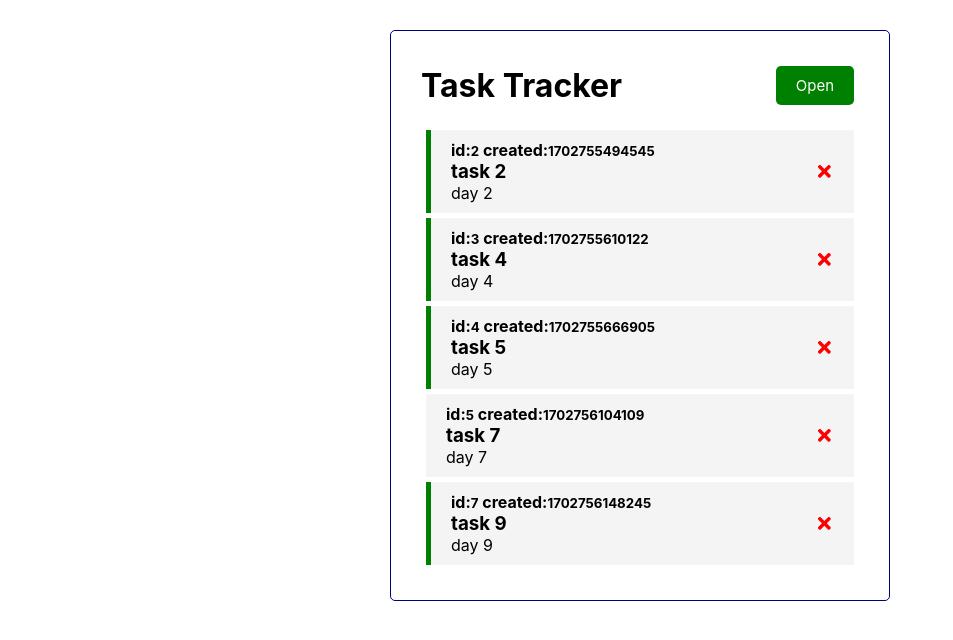
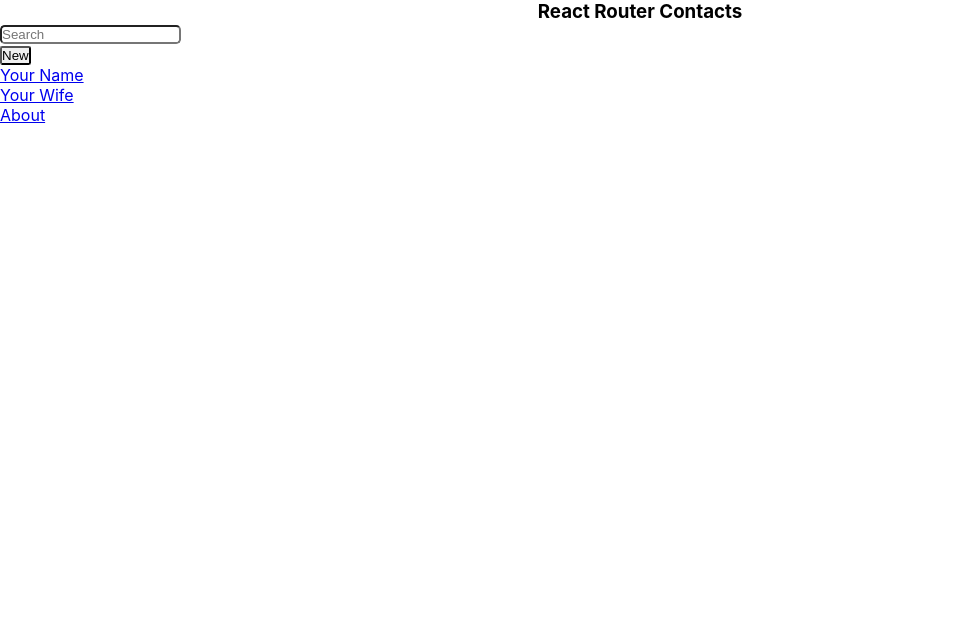
Before and after one commit to perlov3301/react_crash, a React (Create React App) app: page / in a window 1280 px wide. Shown: the top 640 px of the page, without its empty margins (0-953 px from the left). Built offline with nearby package versions, Linux system fonts and the light colour scheme; data requests are answered from the project's data file.

Commit message:
router before <Link>

```diff
--- a/db.json
+++ b/db.json
@@ -10,16 +10,9 @@
     {
       "text": "task 4",
       "day": "day 4",
-      "reminder": true,
+      "reminder": false,
       "created": 1702755610122,
       "id": 3
-    },
-    {
-      "text": "task 5",
-      "day": "day 5",
-      "reminder": true,
-      "created": 1702755666905,
-      "id": 4
     },
     {
       "text": "task 7",
--- a/package.json
+++ b/package.json
@@ -35,5 +35,8 @@
       "last 1 firefox version",
       "last 1 safari version"
     ]
+  },
+  "devDependencies": {
+    "@types/react": "^18.2.45"
   }
 }
--- a/src/App.js
+++ b/src/App.js
@@ -1,5 +1,9 @@
 import React, { useState, useEffect } from 'react';
+// import { BrowserRouter as Router, Route  } from 'react-router-dom';
+import { BrowserRouter, Route  } from 'react-router-dom';
 import Header from './components/Header';
+import Footer from './components/Footer';
+import About from './components/About';
 import Tasks from './components/Tasks';
 import AddTask from './components/AddTask';
 
@@ -100,7 +104,12 @@ function App() {
             onToggle={toggleReminder}
         />
         }
+        <p style={{textAlign:'center'}}>
+          <a href={`/about`} >href_/about within p</a>
+        </p>
+        <Footer />
       </div>
+
   );
 }
 
--- /dev/null
+++ b/src/ErrorPage.js
@@ -0,0 +1,15 @@
+import { useRouteError } from "react-router-dom";
+
+const ErrorPage = () => {
+    const error =useRouteError();
+    console.error(error);
+    return(
+    <div id="error-page">
+      <h1 style={{textAlign:'center'}}>error</h1>
+      <p style={{textAlign:'center'}}>
+        message:<i>{error.statusText || error.message}</i>
+      </p>
+    </div>);
+} ;
+
+export default ErrorPage;
--- /dev/null
+++ b/src/components/About.js
@@ -0,0 +1,13 @@
+const About = () => {
+  console.log("Aboutjs;");
+    return (
+        <div style={{textAlign:'center'}}>
+          <h3>About Page</h3>
+          <h4>Version 1.0.0</h4>
+          {/* <a href='/' >Go back </a> */}
+          <a href="/" >Back</a>
+        </div>
+    );
+};
+
+export default About;
--- /dev/null
+++ b/src/components/Footer.js
@@ -0,0 +1,12 @@
+import { Link } from "react-router-dom";
+const Footer = () => {
+    return (
+        <footer>
+            <p>Copyright &copy; &nbsp;2023  </p>
+            <a href="/about" >About_href</a>
+            {/* <Link to={`about`} >About_Link</Link> */}
+        </footer>
+    );
+};
+
+export default Footer;
--- a/src/index.js
+++ b/src/index.js
@@ -1,17 +1,40 @@
-import React from 'react';
-import ReactDOM from 'react-dom/client';
+import * as React from 'react';
+import * as ReactDOM from 'react-dom/client';
+import {
+  createBrowserRouter,
+  RouterProvider,
+} from "react-router-dom";
 import './index.css';
 import App from './App';
-// import reportWebVitals from './reportWebVitals';
+import Root from "./routes/root"
+import ErrorPage from "./ErrorPage"
+import About from './components/About';
+import Contact from './routes/contact';
 
+const router = createBrowserRouter([
+  {
+    path: "/",
+    element: <Root />,
+    errorElement: <ErrorPage />,
+    children: [  {
+        path: "contacts/:contactId",
+        element: <Contact />
+      }],
+  },
+  // {
+  //   path: "contacts/:id",
+  //   element: <Contact />,
+  // },
+  {
+    path: "about",
+    element: <About />,
+  }
+]);
 const root = ReactDOM.createRoot(document.getElementById('root'));
 root.render(
   <React.StrictMode>
-    <App />
+    <RouterProvider router={router} />
   </React.StrictMode>
 );
-
-// If you want to start measuring performance in your app, pass a function
-// to log results (for example: reportWebVitals(console.log))
-// or send to an analytics endpoint. Learn more: https://bit.ly/CRA-vitals
-// reportWebVitals();
+// element: <div style={{textAlign:'center',fontWeight:'bold'}} >Hello World</div>,
+    // element: <App />,
--- /dev/null
+++ b/src/routes/contact.js
@@ -0,0 +1,97 @@
+import { Form, useParams } from "react-router-dom";
+
+const Contact = (id) => {
+    const par = useParams();
+    let imgUrl="";
+    console.log("Contactjs; params.key:"+ Object.keys(par));
+        const Mary = "https://upload.wikimedia.org/wikipedia/commons/0/08/Mary-anne-disraeli.jpg"
+        const Disraeli =
+    "https://upload.wikimedia.org/wikipedia/commons/thumb/1/13/Benjamin_Disraeli_by_H_Lenthall.jpg/800px-Benjamin_Disraeli_by_H_Lenthall.jpg";
+    if (par.contactId==1) { imgUrl=Disraeli;}
+     else {
+        if (par.contactId==2) { imgUrl= Mary;  }
+        else {imgUrl="../../../../downloads/disraeli_queenVictoria.jpg";}
+    }
+
+    const contact = {
+        first: "Your",
+        last: "Name",
+        avatar: imgUrl ,
+        twitter: "your_handle",
+        notes: "Some notes",
+        favorite: true,
+    };
+    return (
+        <div id="contact">
+            <div style={{textAlign:"center"}}>
+                <img
+                  key={contact.avatar}
+                  src={contact.avatar || imgUrl}
+                  width="300"
+                />
+            </div>
+
+            <div>
+                <h1>
+                    {contact.first || contact.last ? (
+                        <>
+                          {contact.first} {contact.last}
+                        </>
+                    ) : (
+                        <i>No Name</i>
+                    ) } {" "}
+                  <Favorite contact={contact} />
+                </h1>
+                {contact.twitter && (
+                    <p>
+                        <a target="_blanc" href={`https://twitter.com/${contact.twitter}`} >
+                           {contact.twitter}
+                        </a>
+                    </p>
+                )}
+                {contact.notes && <p>{contact.notes}</p>}
+            <div>
+                <Form action="edit">
+                    <button type="submit">Edit</button>
+                </Form>
+                <Form
+                  method="post"
+                  action="destroy"
+                  onSubmit={(event) =>{
+                    // if ( !confirm("please confirm you want to delete this record"))
+                     { event.preventDefault.Default(); }
+                  }}
+                >
+                    <button type="submit">Delete</button>
+                </Form>
+            </div>
+        </div>
+    </div>
+    );
+};
+
+export default Contact;
+
+function Favorite({contact}) {
+    // this is a `let` for later
+    let favorite = contact.favorite;
+    return (
+        <Form method="post">
+            <button
+              name="favorite"
+              value={favorite? "false":"true"}
+              aria-label={
+                favorite ? "Remove from favorites" :
+                           "Add to favorites"
+              }
+            >
+            {favorite ? "★ " : "☆"}
+            </button>
+            <h3 style={{fontSize: '1rem', fontWeight:"170"}}> stars with code
+                "&#9734":&#9734;   "&#9733":&#9733;
+            </h3>
+
+        </Form>
+
+    );
+}
--- /dev/null
+++ b/src/routes/root.js
@@ -0,0 +1,39 @@
+import { Outlet, Link } from "react-router-dom";
+export default function Root () {
+    return (
+        <>
+        <div id="sidebar" >
+            <h3 style={{textAlign:'center'}}> React Router Contacts</h3>
+            <div
+            //   style={{display:'block'}}
+            >
+                <form id="search-form" role="search"
+                  style={{display:'block'}}
+                >
+                    <input style={{borderRadius:'0.3rem'}}
+                      id="q"
+                      aria-label="Search contacts"
+                      placeholder="Search"
+                      type="search"
+                      name="q"
+                    />
+                    <div id="search-spinner" aria-hidden hidden={true} />
+                    <div className="sr-only" aria-live="polite" ></div>
+                </form>
+                <form method="post" >
+                    <button style={{borderRadius:'0.15rem'}}
+                      type="submit" >New</button>
+                </form>
+            </div>
+            <nav>
+                <ul>
+                    <li><a href={`/contacts/1`} >Your Name</a></li>
+                    <li><a href={`/contacts/2`} >Your Wife</a></li>
+                    <li><a href={`/about`} >About</a></li>
+                </ul>
+            </nav>
+        </div>
+        <div id="detail"><Outlet /></div>
+        </>
+    );
+} ;
```
Also changed, not shown: 1 other file (tests, documents, lock files or other folders). Lines whose indentation alone changed are shown as unchanged.
